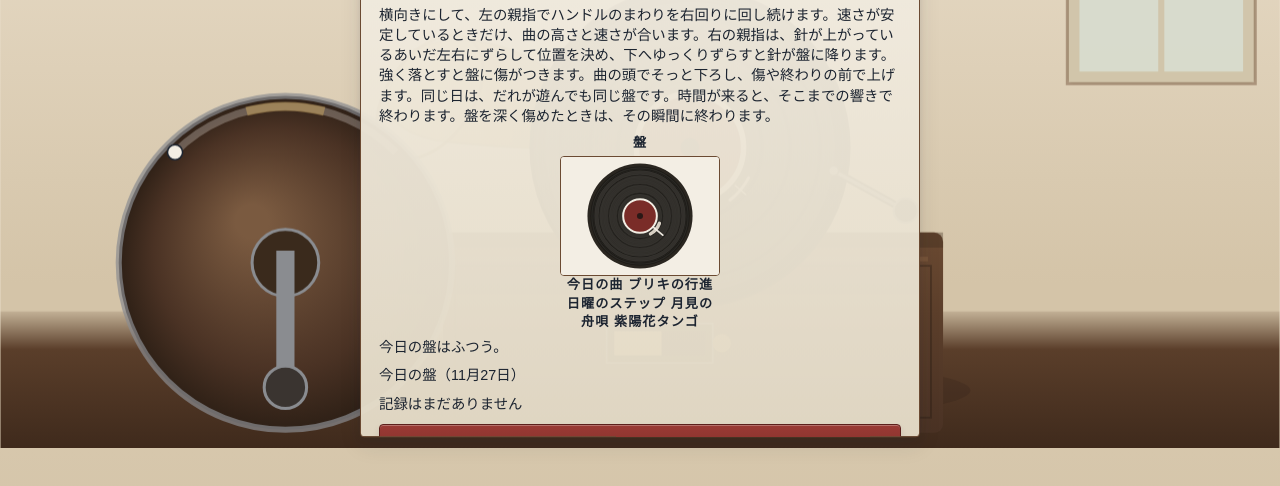
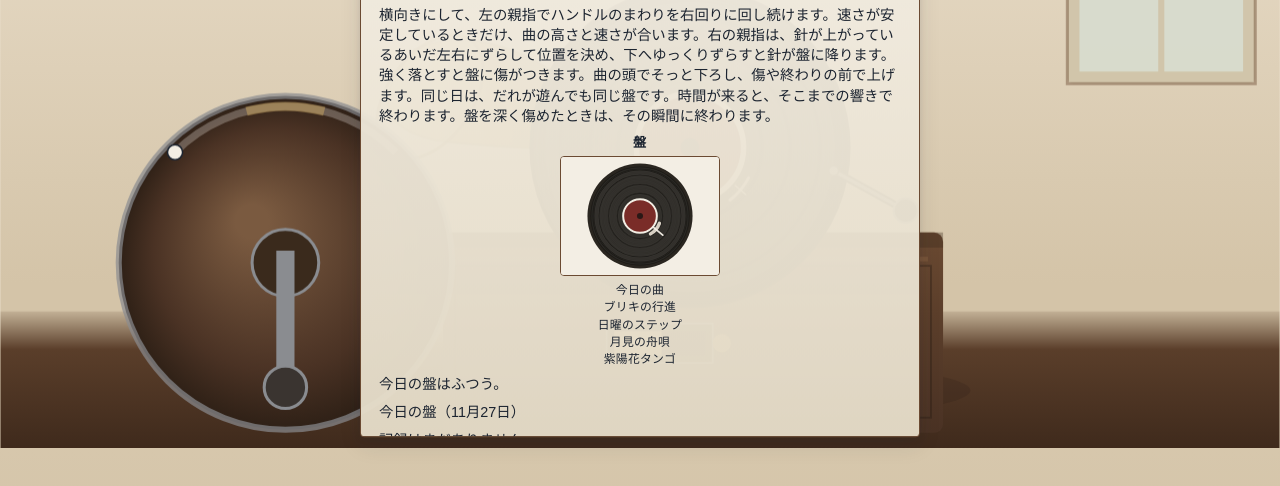
Before and after one commit to sshim19/chikuonki-hari, a plain HTML site: page index.html in a window 1280 px wide. Shown: the part 248-734 px from the top of the page. Drawn offline with Linux system fonts and the light colour scheme; animation ran at ten frames a second.

Commit message:
結果画面と曲を追加

```diff
--- a/ui/styles.css
+++ b/ui/styles.css
@@ -405,6 +405,15 @@ h1 {
   color: #1c2430;
 }
 
+.title-disc-wrap p.title-tunes {
+  margin: 6px 0 0;
+  white-space: pre-line;
+  font-size: 0.74rem;
+  font-weight: 500;
+  letter-spacing: 0.02em;
+  line-height: 1.45;
+}
+
 #title-disc {
   display: block;
   width: 100%;
```
